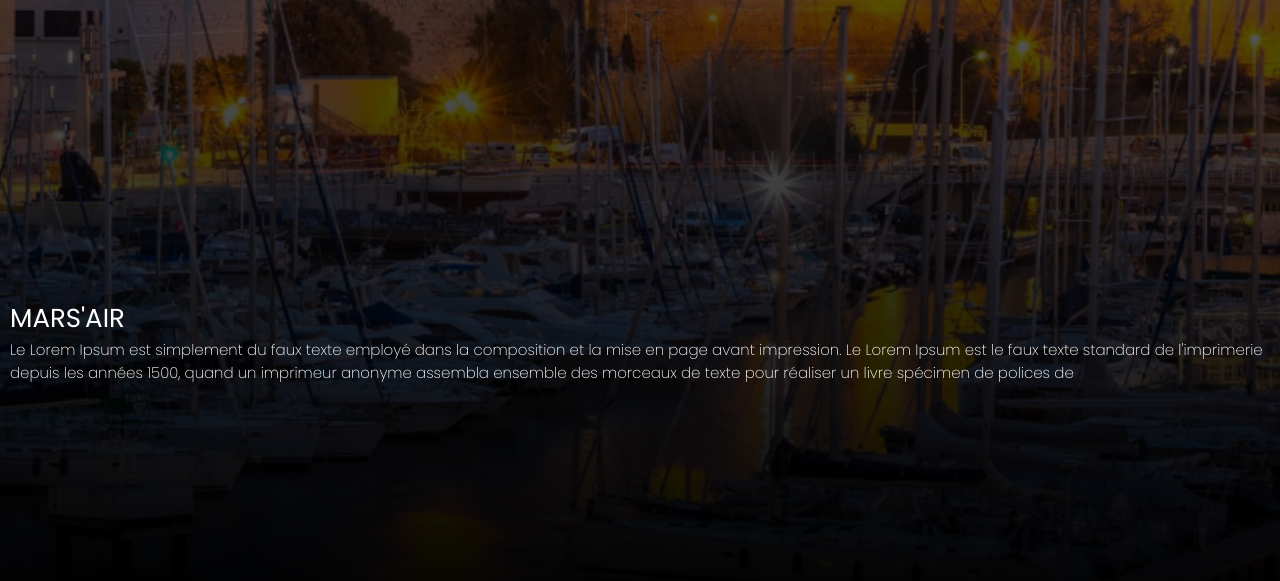
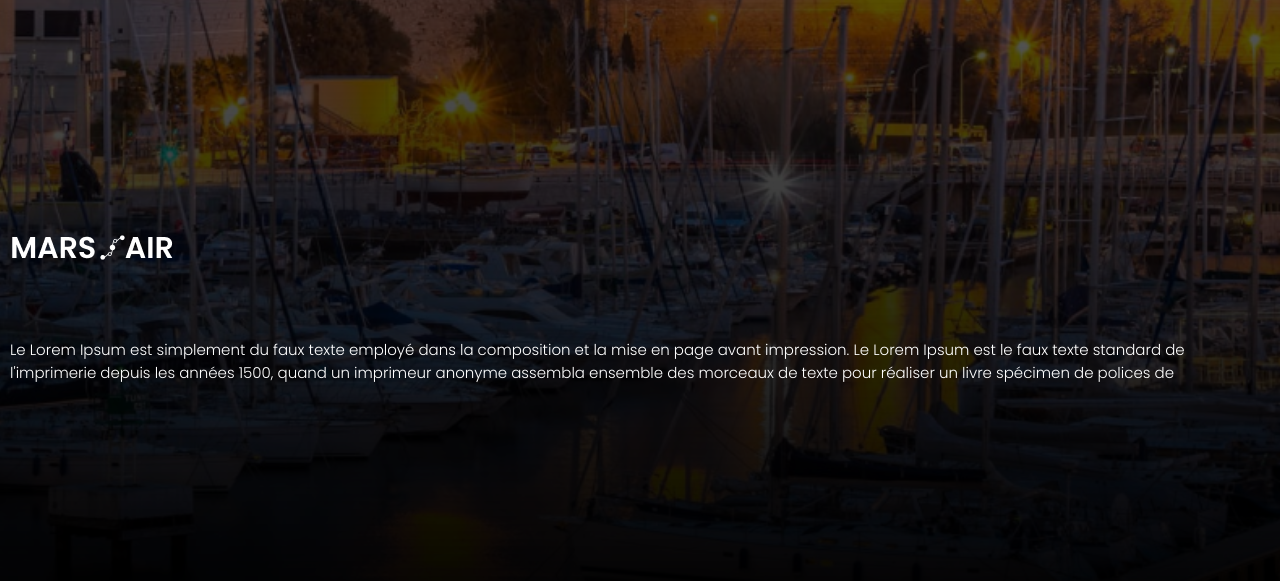
Before and after one commit to emmanuel-cabassot/marsAir, a PHP site: page / in a window 1280 px wide. Shown: the part 1006-1587 px from the top of the page. Run offline with PHP 8.4, Linux system fonts and the light colour scheme; some web fonts are replaced.

Commit message:
modification css et ajout d'assets icons

```diff
--- a/assets/css/styles.css
+++ b/assets/css/styles.css
@@ -47,13 +47,18 @@ header .navButton {
 
 .lorem {
   font-size: 15px;
-  font-weight: 200;
+  font-weight: 300;
   text-align: left;
 }
 
 .logo-marsair {
   margin-left: 45%;
 }
+
+.logo-marsair1 {
+  padding-bottom: 5%;
+}
+
 
 header {
   position: relative;
@@ -231,9 +236,10 @@ header .navigation {
   top: -2px;
   color: white;
   background-color: black;
-  width: 50px;
-  height: 50px;
+  width: 30px;
+  height: 30px;
   border-radius: 25px;
+  margin: 15px;
 }
 
 /* SIGNUP */
--- a/index.php
+++ b/index.php
@@ -35,7 +35,7 @@
     <section class="homeSection">
       <!-- TEXT PRESENTATION -->
       <div class="text">
-        <p class="logo">MARS'AIR</p>
+        <img src="./assets/layouts/logo-mars'air.png" class="logo-marsair1" alt="logo mars'air">
         <p class="lorem">Le Lorem Ipsum est simplement du faux texte employé dans la composition et la mise en page avant impression.
           Le Lorem Ipsum est le faux texte standard de l'imprimerie depuis les années 1500, quand un imprimeur anonyme
           assembla ensemble des morceaux de texte pour réaliser un livre spécimen de polices de
```
Also changed, not shown: assets/icons/angel.svg (added), assets/icons/blushing.svg (added), assets/icons/happy-skull.svg (added), assets/icons/neutral-emoticon.svg (added), assets/icons/sad.svg (added).
